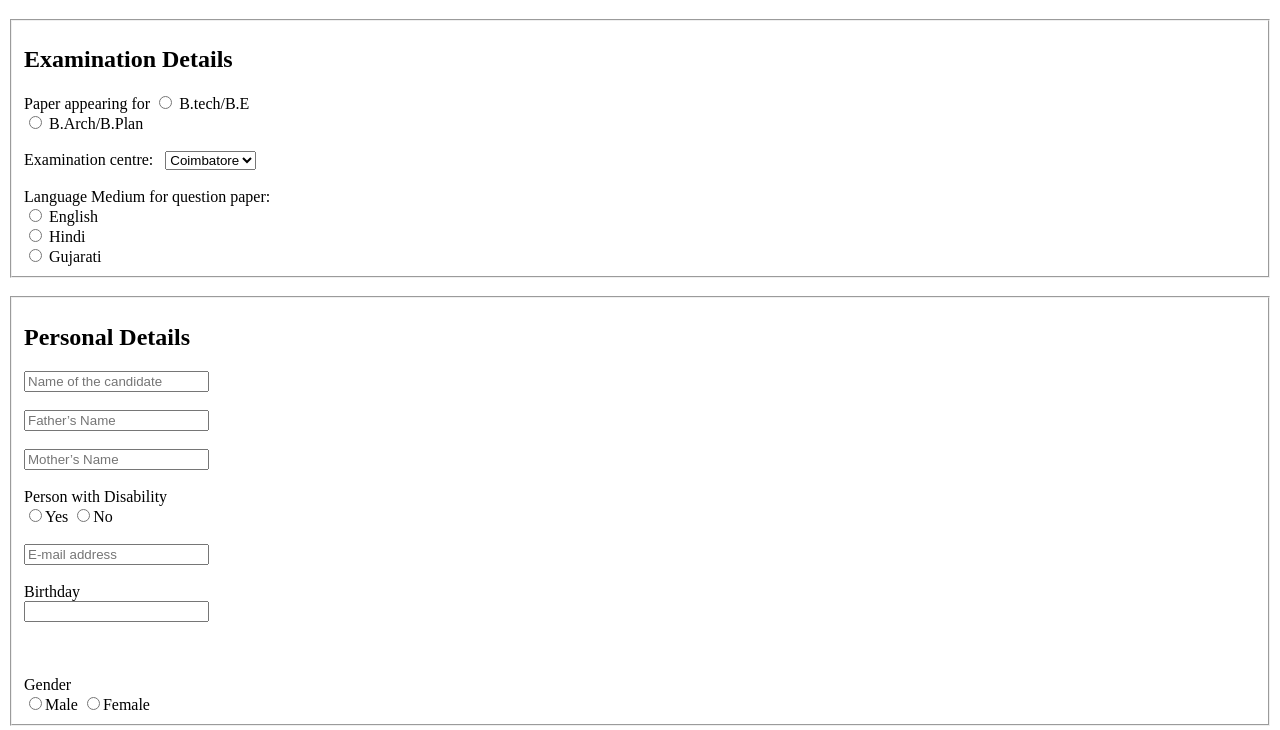
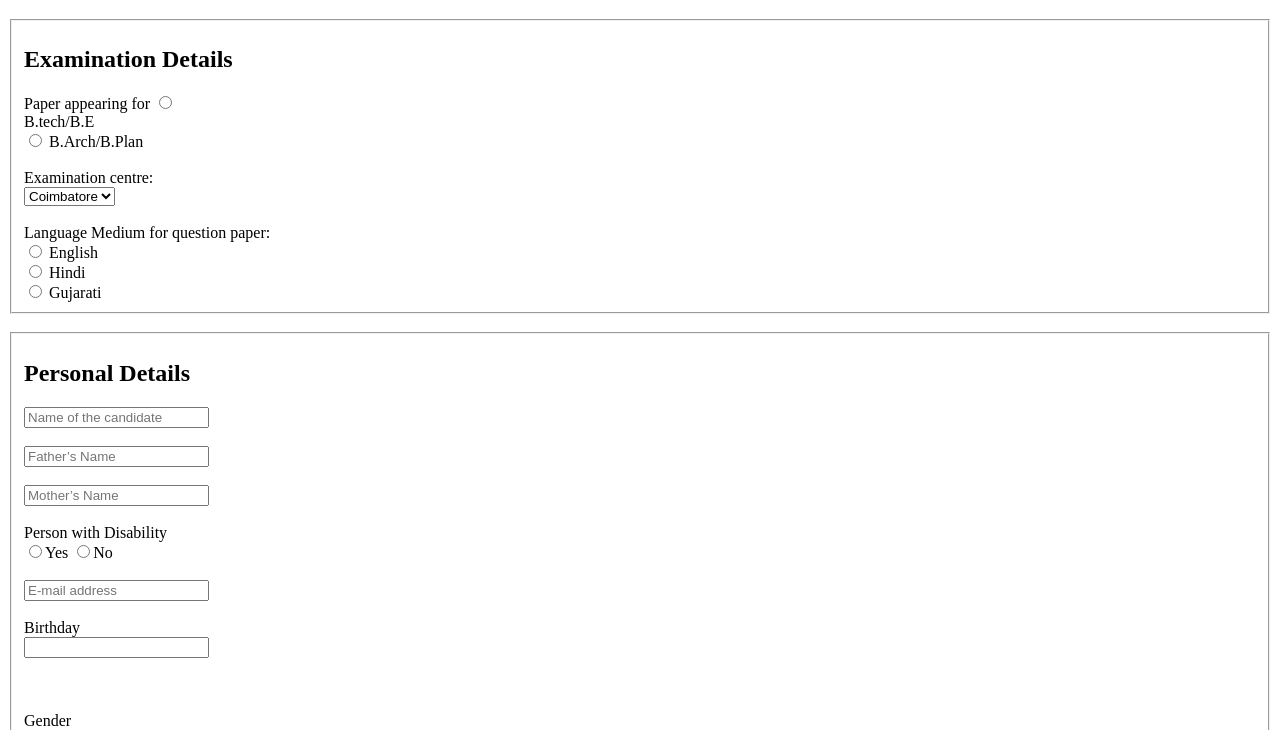
Before and after one commit to tonykishore/weblab, a plain HTML site: page ex2.html in a window 1280 px wide. Shown: the part 61-791 px from the top of the page. Drawn offline with Linux system fonts and the light colour scheme.

Commit message:
Update ex2.html

```diff
--- a/ex2.html
+++ b/ex2.html
@@ -16,12 +16,12 @@ and open the template in the editor.
         <fieldset>
         <h2>Examination Details</h2>
         <label> Paper appearing for </label>
-        <input type="radio" name="paper" required="required" >
+        <input type="radio" name="paper" required="required" > <br/>
             <label>B.tech/B.E</label><br>
             <input type="radio" name="paper" required="required">
             <label> B.Arch/B.Plan</label><br>
             <br>
-            Examination centre: &nbsp;
+            Examination centre: &nbsp;<br/>
              <select>
                  <option label="Coimbatore" >
                 <option label="Kochi" >
@@ -154,7 +154,7 @@ and open the template in the editor.
                         Photograph<br/>
                             <input type="file" name="imgdocument" accept=".jpg" required="required"><br><br>
                         Signature<br/>
-                           <input type="file" name="sigimg" accept=".jpg" required="required">
+                           <input type="file" name="sigimg" accept=".jpg" required="required"><br/><br/>
 
 
 <input type="checkbox" name="checkbox" value="check" id="agree" /> I have read and agree to the Terms and Conditions and Privacy Policy
```
